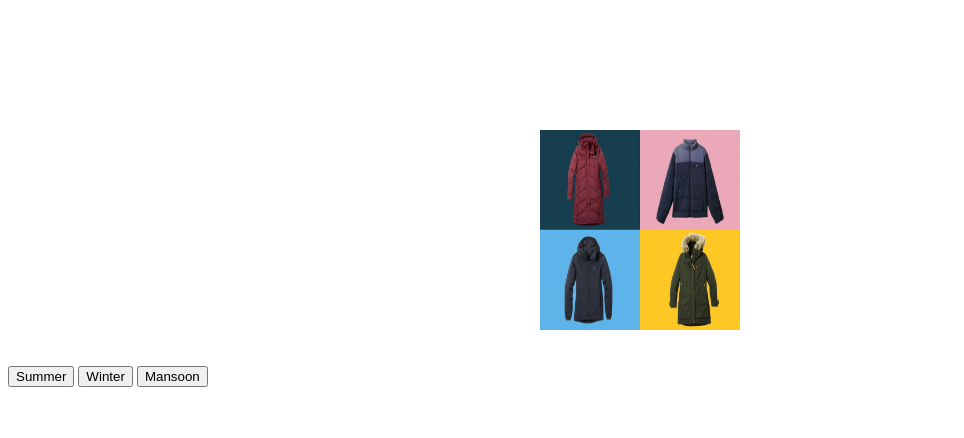
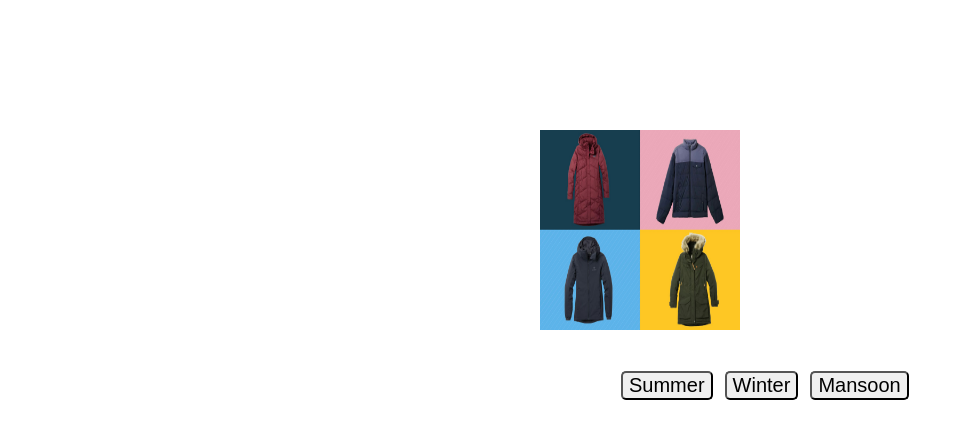
Before and after one commit to GitanjaliSase/Assignment-28, a plain HTML site: page index.html in a window 1280 px wide. Shown: the whole page, without its empty margins (0-964 px from the left). Drawn offline with Linux system fonts and the light colour scheme.

Commit message:
font-size and margin

```diff
--- a/index.html
+++ b/index.html
@@ -9,7 +9,15 @@
         display: block;
         margin: 130px auto 0px auto;
     }
-
+    div{
+        margin-left: 600px;
+        padding: 5px;
+    }
+    button{
+        font-size: 20px;
+        margin-left: 8px;
+        border-radius: 5px;
+    }
 
 </style>
 </head>
```
